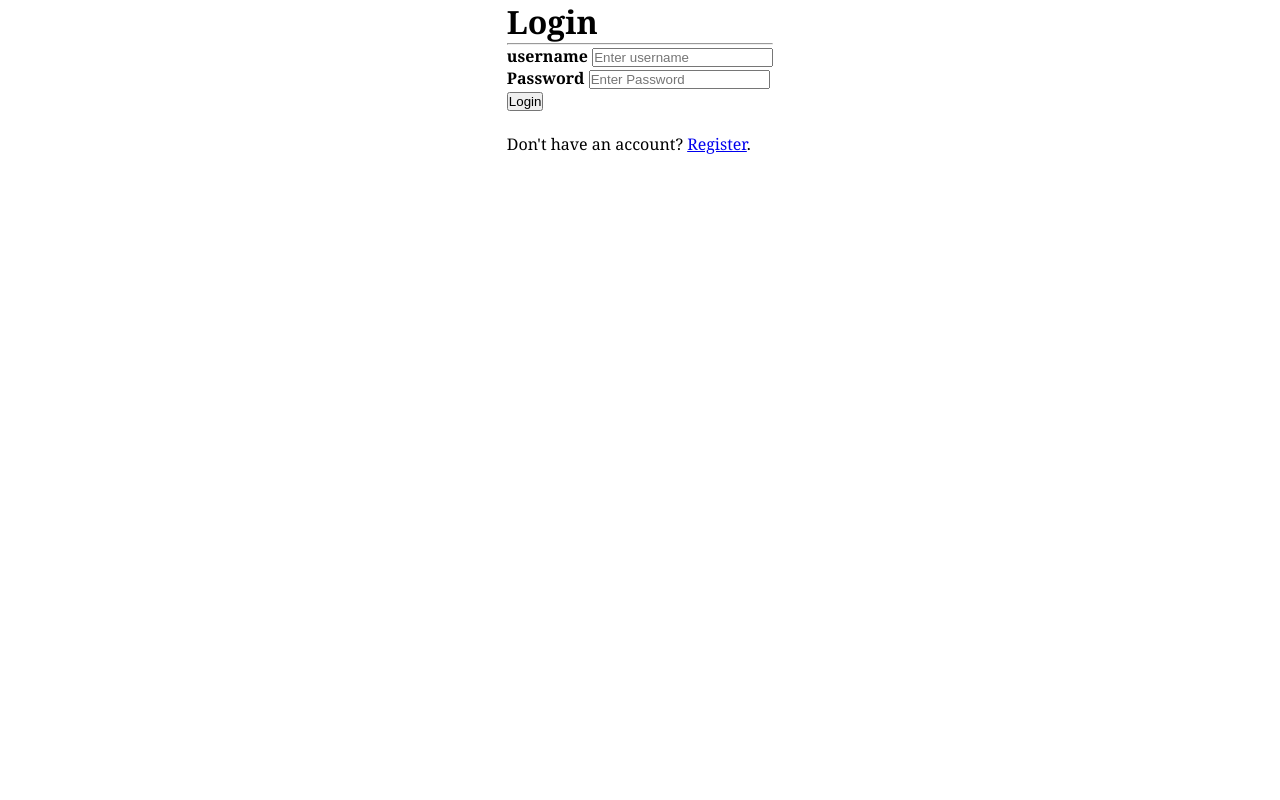
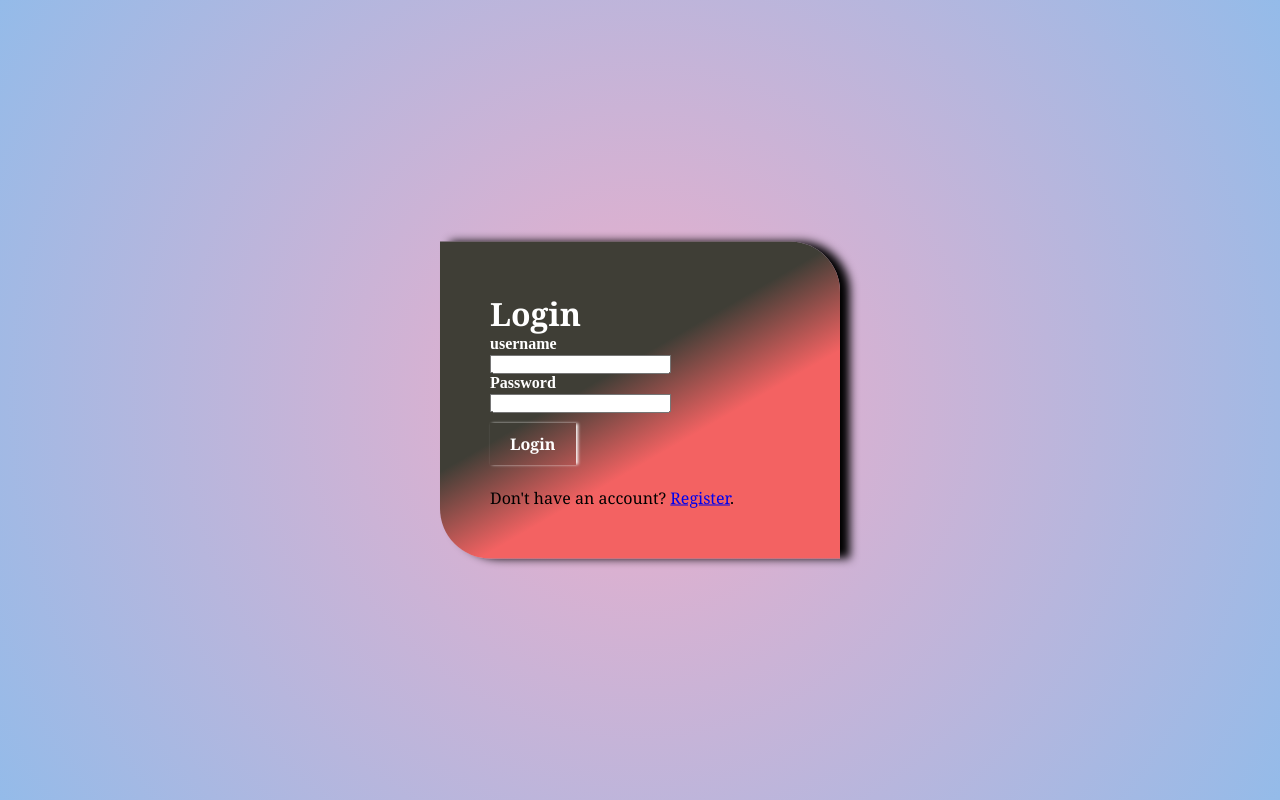
Before and after one commit to Mark3211996/chat-app, a website: page chatroom/public/login/login.html in a window 1280 px wide. Drawn offline with Linux system fonts and the light colour scheme.

Commit message:
gamay nlng kuwang

```diff
--- a/chatroom/public/login/login.css
+++ b/chatroom/public/login/login.css
@@ -12,4 +12,65 @@ body
     display: flex;
     justify-content: center;
     background-size: cover;
+    background: rgb(238,174,202);
+    background: radial-gradient(circle, rgba(238,174,202,1) 0%, rgba(148,187,233,1) 100%);
 }
+
+
+form{
+    position: absolute;
+    top: 50%;
+    left: 50%;
+    transform: translate(-50%, -50%);
+    width: 80%;
+    max-width: 400px;
+    border: transparent;
+    padding: 50px;
+    font-family: cambria;
+    border-top-right-radius: 50px;
+    border-bottom-left-radius: 50px;
+    background: #3f3e36;
+    background: linear-gradient(150deg, #3f3e36 42%, #f36262 62%);
+    box-shadow: 10px 0px 10px 0px black;
+}
+.loginbtn
+{
+    margin-top: 10px;
+    padding: 10px 20px;
+    background-color: transparent;
+    color: white;
+    font-size: 16px;
+    cursor: pointer;
+    outline: none;
+    border: transparent;
+    font-family: georgia;
+    font-weight: bold;
+    box-shadow: 2px 0px 3px 0px;
+    box-shadow: white;
+
+
+}
+.loginbtn:hover
+{
+    background-color:rgb(238,174,202);
+    border:none;
+    color: radial-gradient(circle, rgba(238,174,202,1) 5%, rgba(40,38,46,1) 81%);
+    font-family: georgia;
+}
+label
+{
+    display: block;
+    margin-bottom: 6px;
+    font-family: "Georgia, serif";
+    color: white;
+    margin-bottom: -1px;
+}
+input {
+
+   border-radius: 2px transparent;
+ }
+ h1
+ {
+    color: white;
+
+ }
--- a/chatroom/public/login/login.html
+++ b/chatroom/public/login/login.html
@@ -7,17 +7,15 @@
     <link rel="stylesheet" href="/login/login.css" />
 </head>
 <body>
+
     <form>
         <div class="container">
           <h1>Login</h1>
-          <hr>
-
-
           <label for="userName"><b>username</b></label>
-          <input type="text" placeholder="Enter username" name="userName" id="userName" required>
+          <input type="text" name="userName" id="userName" required>
       <br>
           <label for="user_password"><b>Password</b></label>
-          <input type="password" placeholder="Enter Password" name="user_password" id="user_password" required>
+          <input type="password" name="user_password" id="user_password" required>
       <br>
 
           <button id="loginbtn" class="loginbtn">Login</button>
```
